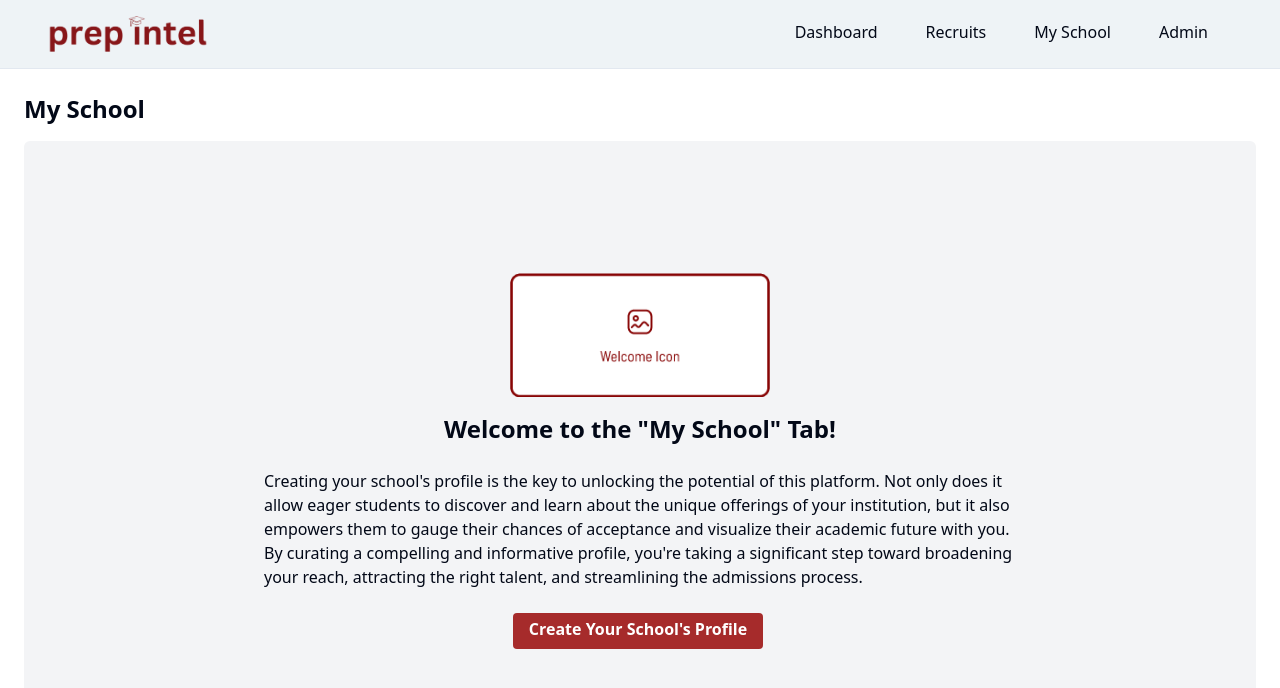
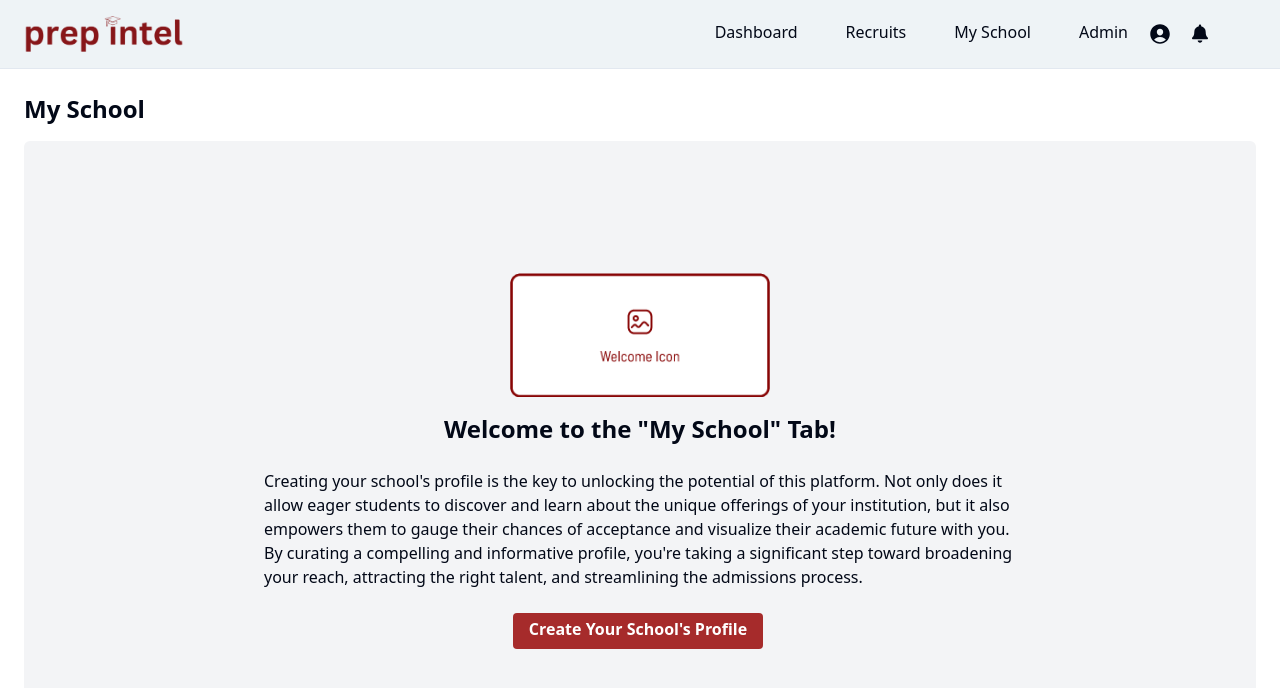
Before and after one commit to Idea2ImpactTechSolutions/prep-intel, a Next.js app in the folder frontend/: page /manager/profile/school-welcome in a window 1280 px wide. Shown: the top 688 px of the page. Built offline with nearby package versions, Linux system fonts and the light colour scheme.

Commit message:
Add profile icons

```diff
--- a/frontend/app/manager/profile/layout.tsx
+++ b/frontend/app/manager/profile/layout.tsx
@@ -1,22 +1,22 @@
-import CompletionPanel from "@/components/completion-panel";
-import { Label } from "@/components/ui/label";
 import Image from "next/image";
 import Link from "next/link";
 import { Metadata } from "next";
 import SchoolTabs from "../profile/shared/school-tabs";
+import { FaBell } from "react-icons/fa";
+import { IoPersonCircle } from "react-icons/io5";
 
 export const metadata: Metadata = {
     title: "Prep Intel | Student Onboarding",
     description: 'Some description here'
 }
 
-export default function Page({ children }: { children: React.ReactNode }) {
+export default function Layout ({ children }: { children: React.ReactNode }) {
     return (
         <main className="font-sans">
             <nav className={`bg-panel p-2 border-b md:px-6 lg:px-6`}>
-                <div className="container p-2 px-6 flex flex-col items-center md:flex-row md:items-center md:justify-between">
+                <div className="container p-2 px-6 flex flex-col items-center md:flex-row md:items-center md:justify-between pl-0">
                     <Link
-                        href="/login"
+                        href="/"
                     >
                         <Image
                             src="/images/logo/text-logo.png"
@@ -27,10 +27,10 @@ export default function Page({ children }: { children: React.ReactNode }) {
                         />
                     </Link>
                     <div className=" flex flex-grow-1"></div>
-
                     <div className="flex mt-4 md:mt-0 px-6">
                         <SchoolTabs />
-
+                        <IoPersonCircle size="1.5em" className="mx-4 w-8" />
+                        <FaBell  size="1.2em" className="w-4 mt-[2px]" />
                     </div>
                 </div>
             </nav>
--- a/frontend/app/recruiter/layout.tsx
+++ b/frontend/app/recruiter/layout.tsx
@@ -1,8 +1,9 @@
-import CompletionPanel from "@/components/completion-panel";
-import { Label } from "@/components/ui/label";
 import Image from "next/image";
 import Link from "next/link";
 import { Metadata } from "next";
+import RecruiterTabs from "./shared/recruiter-tabs";
+import { FaBell } from "react-icons/fa";
+import { IoPersonCircle } from "react-icons/io5";
 
 export const metadata: Metadata = {
     title: "Prep Intel | Student Onboarding",
```
